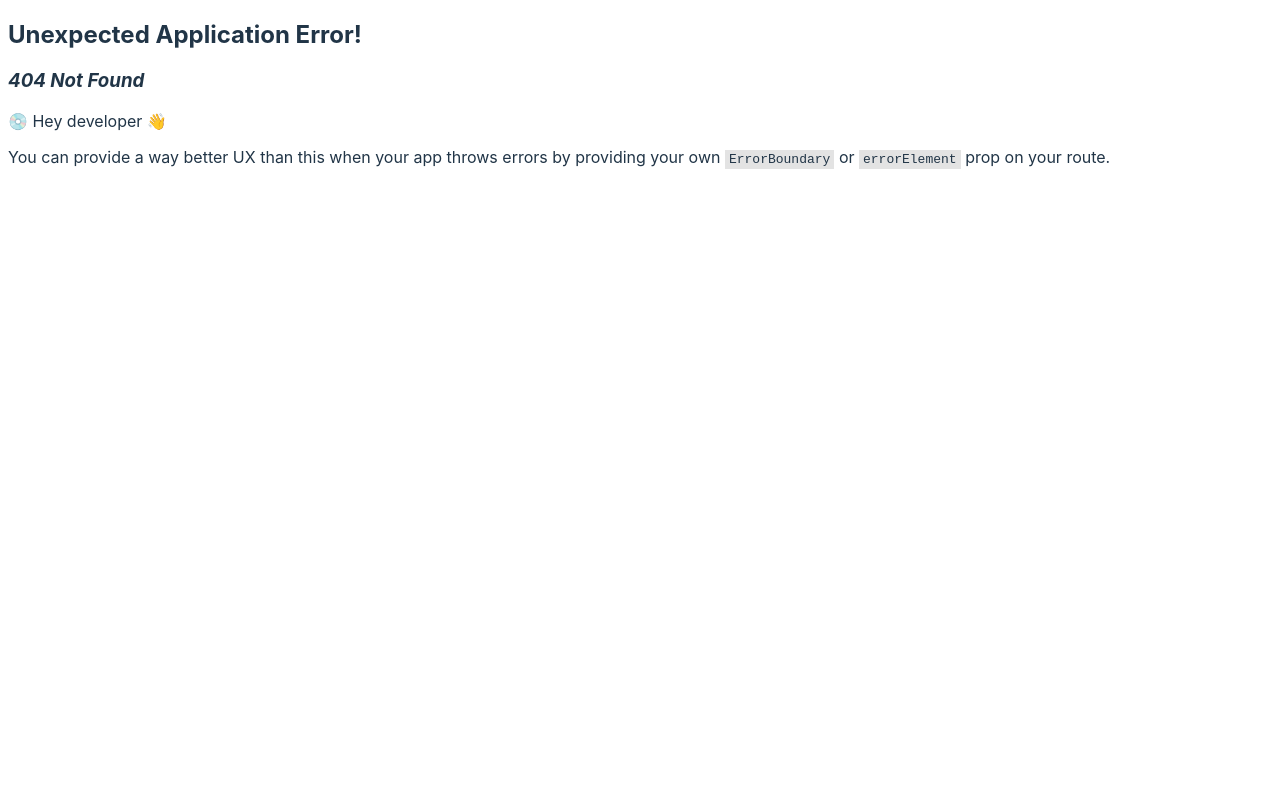
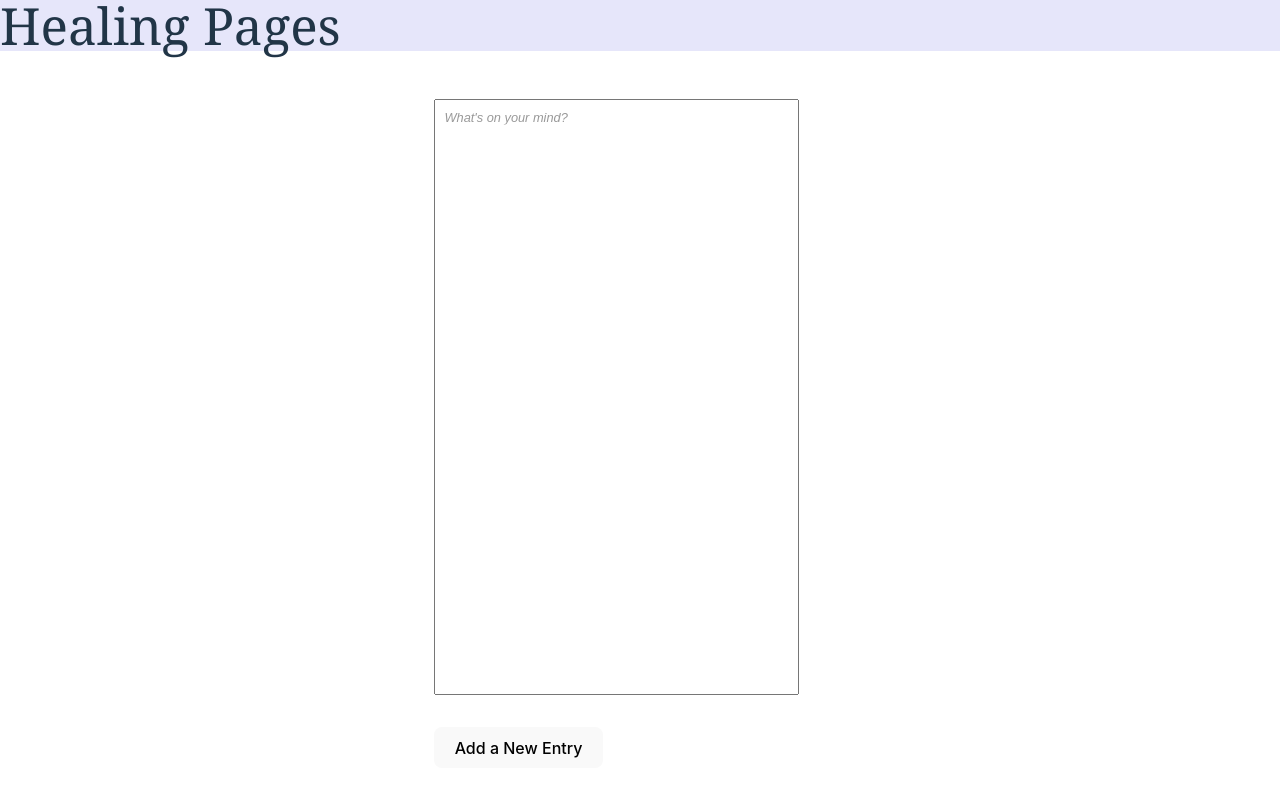
Before and after one commit to ruhamayared/Healing-Pages-frontend, a React (Vite) app: page /newentry in a window 1280 px wide. Before the commit this address had no page. Shown: the top 796 px of the page. Built offline with nearby package versions, Linux system fonts and the light colour scheme.

Commit message:
createForm works

```diff
--- a/package.json
+++ b/package.json
@@ -11,6 +11,7 @@
   "dependencies": {
     "react": "^18.2.0",
     "react-dom": "^18.2.0",
+    "react-quill": "^2.0.0",
     "react-router-dom": "^6.9.0"
   },
   "devDependencies": {
--- a/src/App.css
+++ b/src/App.css
@@ -1,6 +1,9 @@
 /* Header  */
 .header {
+  font-family: Cambria, Cochin, Georgia, Times, 'Times New Roman', serif;
+  font-size: 3.2em;
   background-color: lavender;
+  margin-bottom: 2rem;
 }
 
 /* Index Page */
@@ -8,6 +11,8 @@
   display: flex;
   align-items: center;
   margin: 0 auto;
+  width: 90%;
+  padding: 1rem;
 }
 
 .entry-content {
@@ -16,13 +21,41 @@
   overflow: hidden;
   text-overflow: ellipsis;
   -webkit-line-clamp: 1;
-  width: 90%;
 }
-
-
 
 .entry-date {
   font-size: 0.8rem;
   color: #999;
   padding-right: 10px;
 }
+
+/* Create Form */
+.create-form {
+  display: flex;
+  align-items: center;
+  flex-direction: column;
+
+}
+
+.add-input {
+  width: 80%;
+  height: 70vh;
+  font-size: 1rem;
+  padding: 1rem;
+  margin-top: 1rem;
+}
+
+.add-btn {
+  font-size: 1rem;
+  margin-top: 2rem;
+}
+
+input[type="text"]::placeholder {
+  color: #999;
+  font-style: italic;
+  font-size: 0.8rem;
+  position: absolute;
+  top: 1rem;
+  left: 0.5rem;
+  transform: translateY(-50%);
+}
--- a/src/App.tsx
+++ b/src/App.tsx
@@ -1,6 +1,7 @@
 import { Outlet } from "react-router-dom"
 import Header from "./components/Header"
 import './App.css'
+
 
 
 function App() {
--- a/src/index.css
+++ b/src/index.css
@@ -10,13 +10,6 @@
 
 a:hover {
   color: #535bf2;
-}
-
-
-
-h1 {
-  font-family: Cambria, Cochin, Georgia, Times, 'Times New Roman', serif;
-  font-size: 3.2em;
 }
 
 button {
--- a/src/main.tsx
+++ b/src/main.tsx
@@ -1,6 +1,6 @@
 import React from 'react'
 import ReactDOM from 'react-dom/client'
-import App from './App'
+import "./reset.css"
 import './index.css'
 import { RouterProvider } from "react-router-dom"
 import router from './router';
--- /dev/null
+++ b/src/pages/CreateEntryForm.tsx
@@ -0,0 +1,16 @@
+import { Form } from "react-router-dom"
+
+const CreateEntryForm = () => {
+    return (
+        <>
+            <div className="create-form">
+                <Form action="/create" method="post">
+                    <input className="add-input" type="text" name="entry" placeholder="What's on your mind?" />
+                    <button className="add-btn">Add a New Entry</button>
+                </Form>
+            </div>
+        </>
+    )
+}
+
+export default CreateEntryForm
--- a/src/pages/Index.tsx
+++ b/src/pages/Index.tsx
@@ -1,6 +1,6 @@
 import Entry, { EntryModel } from "../components/Entry"
 import { useLoaderData } from "react-router-dom"
-import { Form } from "react-router-dom"
+import { Link } from "react-router-dom"
 
 const Index = () => {
     const entries = useLoaderData() as EntryModel[]
@@ -12,11 +12,9 @@
                 <Entry entryData={entry} key={entry.ID} />
             ))}
 
-            <h2>Create a New Journal Entry</h2>
-            <Form action="/create" method="post">
-                <input type="text" name="entry" placeholder="What's on your mind?" />
-                <button>Add a New Entry</button>
-            </Form>
+            <Link to="/newentry">Write a New Entry</Link>
+
+
         </>
     )
 }
--- /dev/null
+++ b/src/reset.css
@@ -0,0 +1,135 @@
+/* http://meyerweb.com/eric/tools/css/reset/
+   v2.0 | 20110126
+   License: none (public domain)
+*/
+
+html,
+body,
+div,
+span,
+applet,
+object,
+iframe,
+h1,
+h2,
+h3,
+h4,
+h5,
+h6,
+p,
+blockquote,
+pre,
+a,
+abbr,
+acronym,
+address,
+big,
+cite,
+code,
+del,
+dfn,
+em,
+img,
+ins,
+kbd,
+q,
+s,
+samp,
+small,
+strike,
+strong,
+sub,
+sup,
+tt,
+var,
+b,
+u,
+i,
+center,
+dl,
+dt,
+dd,
+ol,
+ul,
+li,
+fieldset,
+form,
+label,
+legend,
+table,
+caption,
+tbody,
+tfoot,
+thead,
+tr,
+th,
+td,
+article,
+aside,
+canvas,
+details,
+embed,
+figure,
+figcaption,
+footer,
+header,
+hgroup,
+menu,
+nav,
+output,
+ruby,
+section,
+summary,
+time,
+mark,
+audio,
+video {
+    margin: 0;
+    padding: 0;
+    border: 0;
+    font-size: 100%;
+    font: inherit;
+    vertical-align: baseline;
+}
+
+/* HTML5 display-role reset for older browsers */
+article,
+aside,
+details,
+figcaption,
+figure,
+footer,
+header,
+hgroup,
+menu,
+nav,
+section {
+    display: block;
+}
+
+body {
+    line-height: 1;
+}
+
+ol,
+ul {
+    list-style: none;
+}
+
+blockquote,
+q {
+    quotes: none;
+}
+
+blockquote:before,
+blockquote:after,
+q:before,
+q:after {
+    content: '';
+    content: none;
+}
+
+table {
+    border-collapse: collapse;
+    border-spacing: 0;
+}
--- a/src/router.tsx
+++ b/src/router.tsx
@@ -4,6 +4,7 @@
 import { CreateAction, UpdateAction, DeleteAction } from "./actions"
 import Index from "./pages/Index"
 import Show from "./pages/Show"
+import CreateEntryForm from "./pages/CreateEntryForm"
 
 const router = createBrowserRouter(createRoutesFromElements(
     <>
@@ -11,6 +12,7 @@
             <Route path="" element={<Index />} loader={indexLoader} />
             <Route path="entry/:id" element={<Show />} loader={showLoader} />
             <Route path="create" action={CreateAction} />
+            <Route path="/newentry" element={<CreateEntryForm />} />
             <Route path="update/:id" action={UpdateAction} />
             <Route path="delete/:id" action={DeleteAction} />
         </Route>
```
Also changed, not shown: 1 other file (tests, documents, lock files or other folders).
